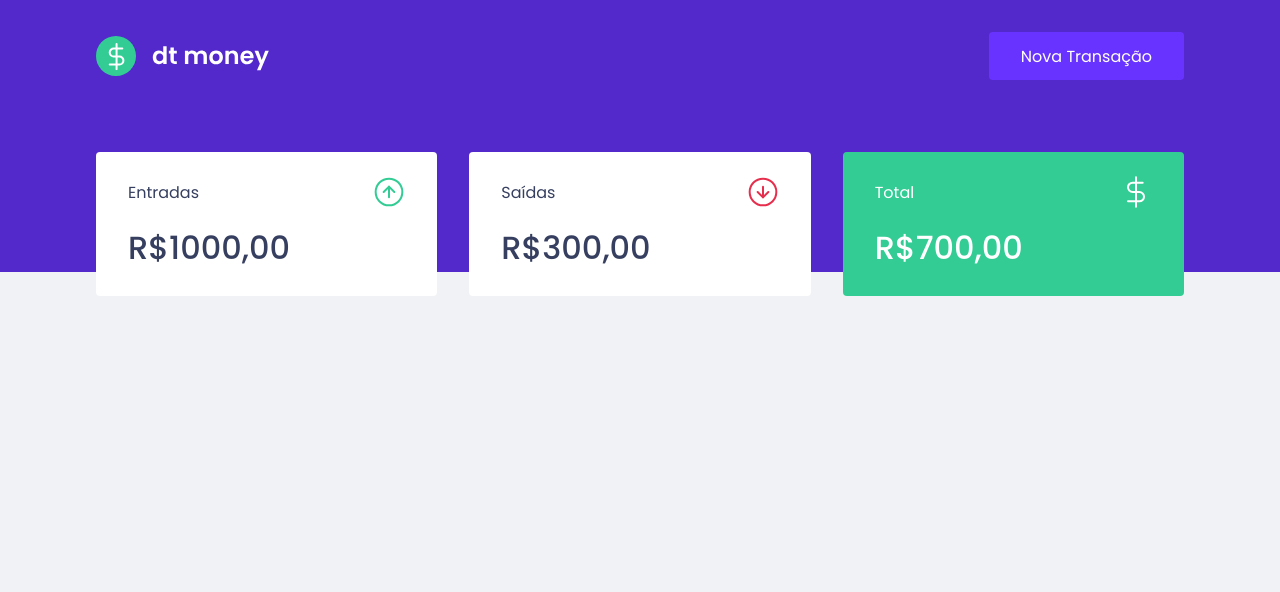
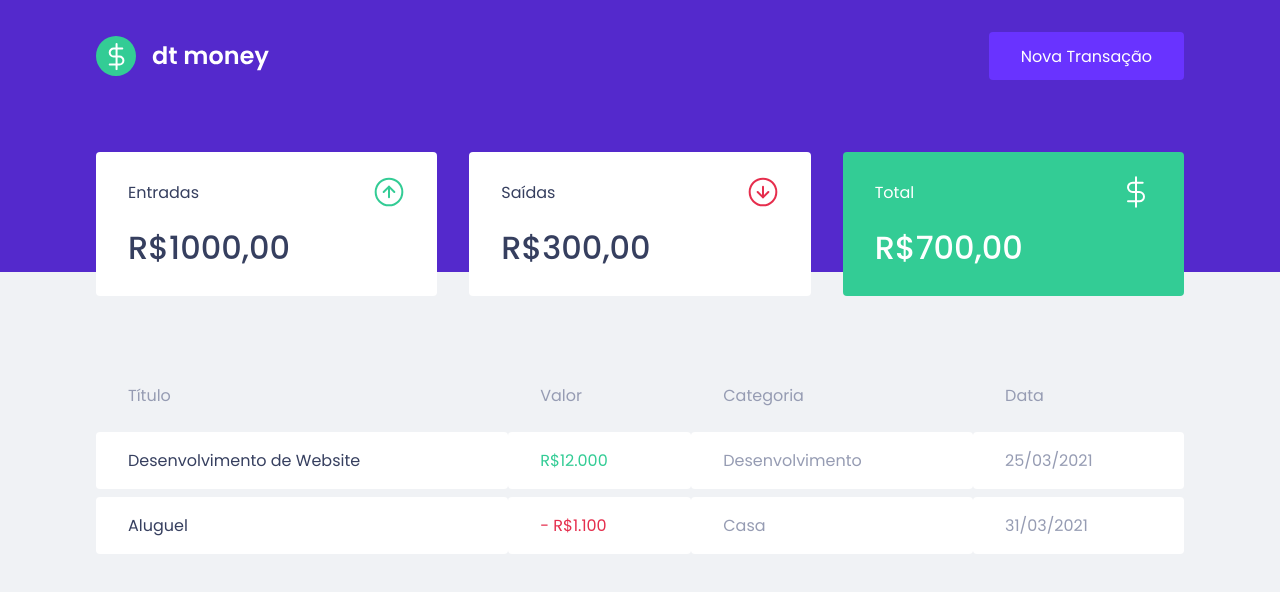
Before and after one commit to tiagoasrodrigues/dtmoney, a React (Create React App) app: page / in a window 1280 px wide. Shown: the top 592 px of the page. Built offline with nearby package versions, Linux system fonts and the light colour scheme.

Commit message:
component: TransactionsTable

```diff
--- a/src/components/Dashboard/index.tsx
+++ b/src/components/Dashboard/index.tsx
@@ -1,4 +1,5 @@
 import { Summary } from "../Summary";
+import { TransactionsTable } from "../TransactionsTable";
 
 import { Container } from "./styles";
 
@@ -6,6 +7,7 @@
   return (
     <Container>
       <Summary />
+      <TransactionsTable />
     </Container>
   );
 }
--- /dev/null
+++ b/src/components/TransactionsTable/index.tsx
@@ -0,0 +1,33 @@
+import { Container } from "./styles";
+
+export function TransactionsTable() {
+  return (
+    <Container>
+      <table>
+        <thead>
+          <tr>
+            <th>Título</th>
+            <th>Valor</th>
+            <th>Categoria</th>
+            <th>Data</th>
+          </tr>
+        </thead>
+
+        <tbody>
+          <tr>
+            <td>Desenvolvimento de Website</td>
+            <td className="deposit">R$12.000</td>
+            <td>Desenvolvimento</td>
+            <td>25/03/2021</td>
+          </tr>
+          <tr>
+            <td>Aluguel</td>
+            <td className="withdraw">- R$1.100</td>
+            <td>Casa</td>
+            <td>31/03/2021</td>
+          </tr>
+        </tbody>
+      </table>
+    </Container>
+  );
+}
--- /dev/null
+++ b/src/components/TransactionsTable/styles.ts
@@ -0,0 +1,38 @@
+import styled from 'styled-components'
+
+export const Container = styled.div`
+  margin-top: 4rem;
+
+  table {
+    width: 100%;
+    border-spacing: 0 0.5rem;
+
+    th {
+      color: var(--text-body);
+      font-weight: 400;
+      padding: 1rem 2rem;
+      text-align: left;
+      line-height: 1.5rem;
+    }
+
+    td {
+      padding: 1rem 2rem;
+      border: 0;
+      background: var(--shape);
+      color: var(--text-body);
+      border-radius: 0.25rem;
+
+      &:first-child {
+        color: var(--text-title)
+      }
+
+      &.deposit {
+        color: var(--green);
+      }
+
+      &.withdraw {
+        color: var(--red);
+      }
+    }
+  }
+`;
```
